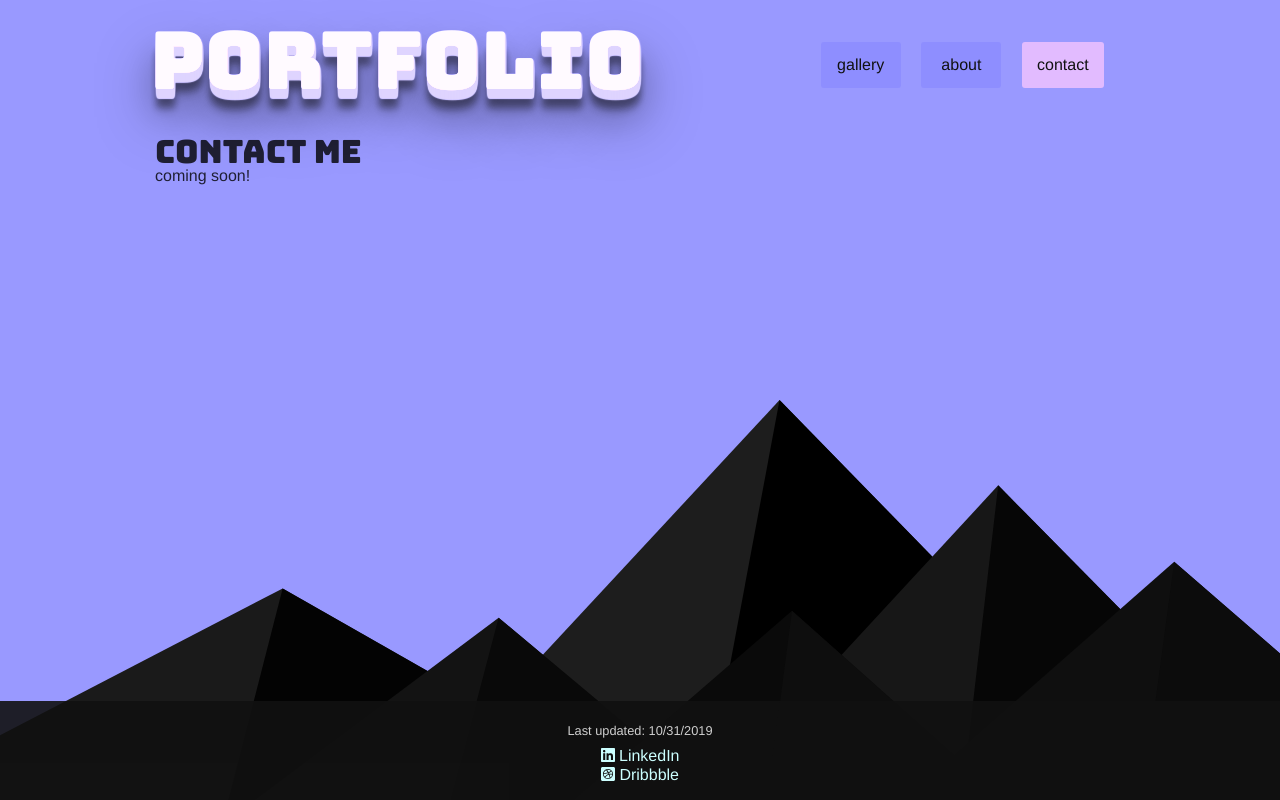
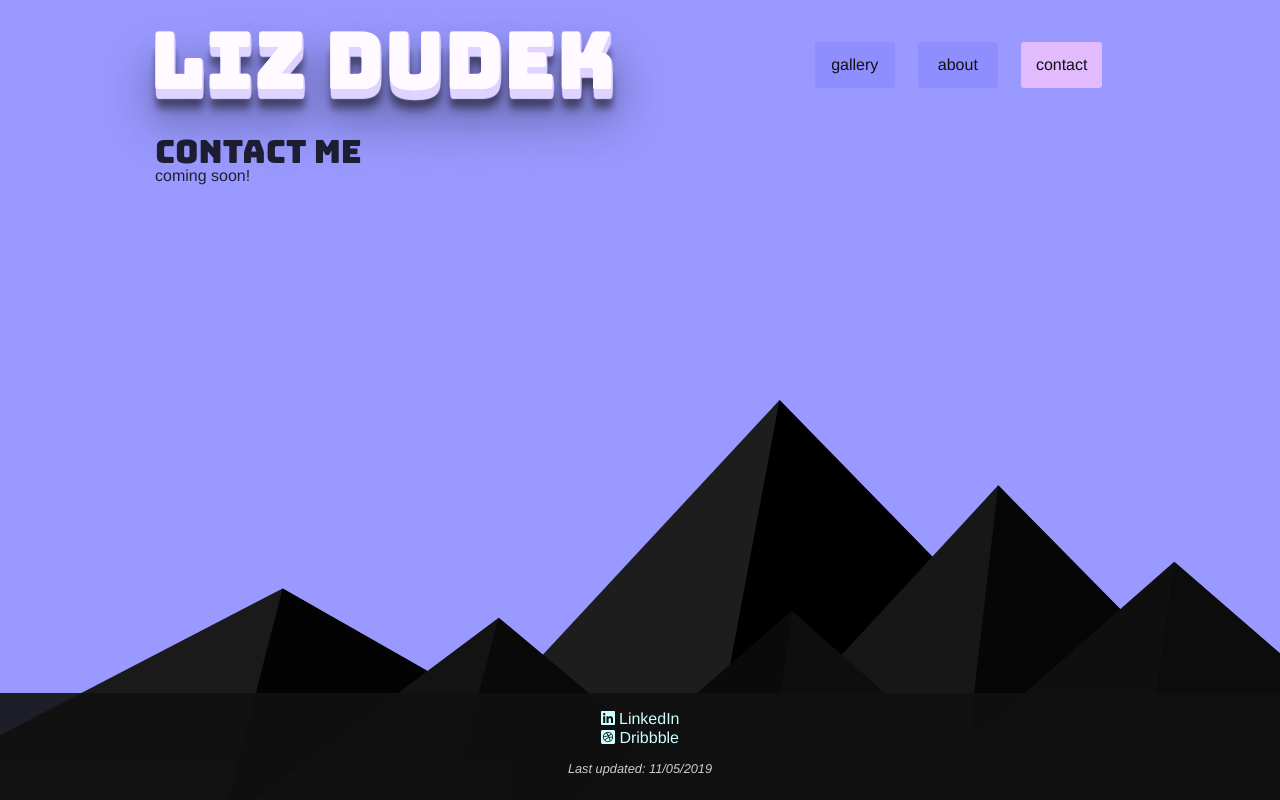
Before and after one commit to lizdexo/react-airtable-portfolio, a React (Create React App) app: page /contact in a window 1280 px wide. Built offline with nearby package versions, Linux system fonts and the light colour scheme; no server answers; a web font is replaced by a local one.

Commit message:
small fix

```diff
--- a/src/App.js
+++ b/src/App.js
@@ -65,7 +65,7 @@ class App extends Component {
 
     return (
       <div className="app-container">
-        <Header siteTitle="Portfolio">
+        <Header siteTitle="Liz Dudek">
           <Nav pages={route} />
         </Header>
 
@@ -91,8 +91,8 @@ class App extends Component {
           </section>
         </Main>
         <Footer
-          MM="10"
-          DD="31"
+          MM="11"
+          DD="05"
           YYYY="2019"
           />
       </div>
--- a/src/components/Footer.jsx
+++ b/src/components/Footer.jsx
@@ -9,7 +9,6 @@ class Footer extends Component {
   render() {
     return (
       <footer style={this.props.style}>
-       <small>Last updated: <time dateTime={this.props.YYYY + "-" + this.props.MM + "-" + this.props.DD}>{this.props.MM + "/" + this.props.DD + "/" + this.props.YYYY}</time></small>
 
 
         <ul>
@@ -18,6 +17,7 @@ class Footer extends Component {
       <li><a href="https://dribbble.com/dexoplanet" target="_blank" rel="noopener noreferrer" tabIndex="2" title="See me on Dribbble"><FontAwesomeIcon icon={['fab', 'dribbble-square']} /> Dribbble</a></li>
         </ul>
 
+       <small>Last updated: <time dateTime={this.props.YYYY + "-" + this.props.MM + "-" + this.props.DD}>{this.props.MM + "/" + this.props.DD + "/" + this.props.YYYY}</time></small>
 
       </footer>
     )
--- a/src/sass/base/_layout.scss
+++ b/src/sass/base/_layout.scss
@@ -73,4 +73,12 @@ footer {
   background-color: $footer-bgcolor;
   @include fontcolor-main;
   width: 100%;
+
+  ul {
+    margin-bottom: 1em;
+  }
+
+  small {
+    font-style: italic;
+  }
 }
```
